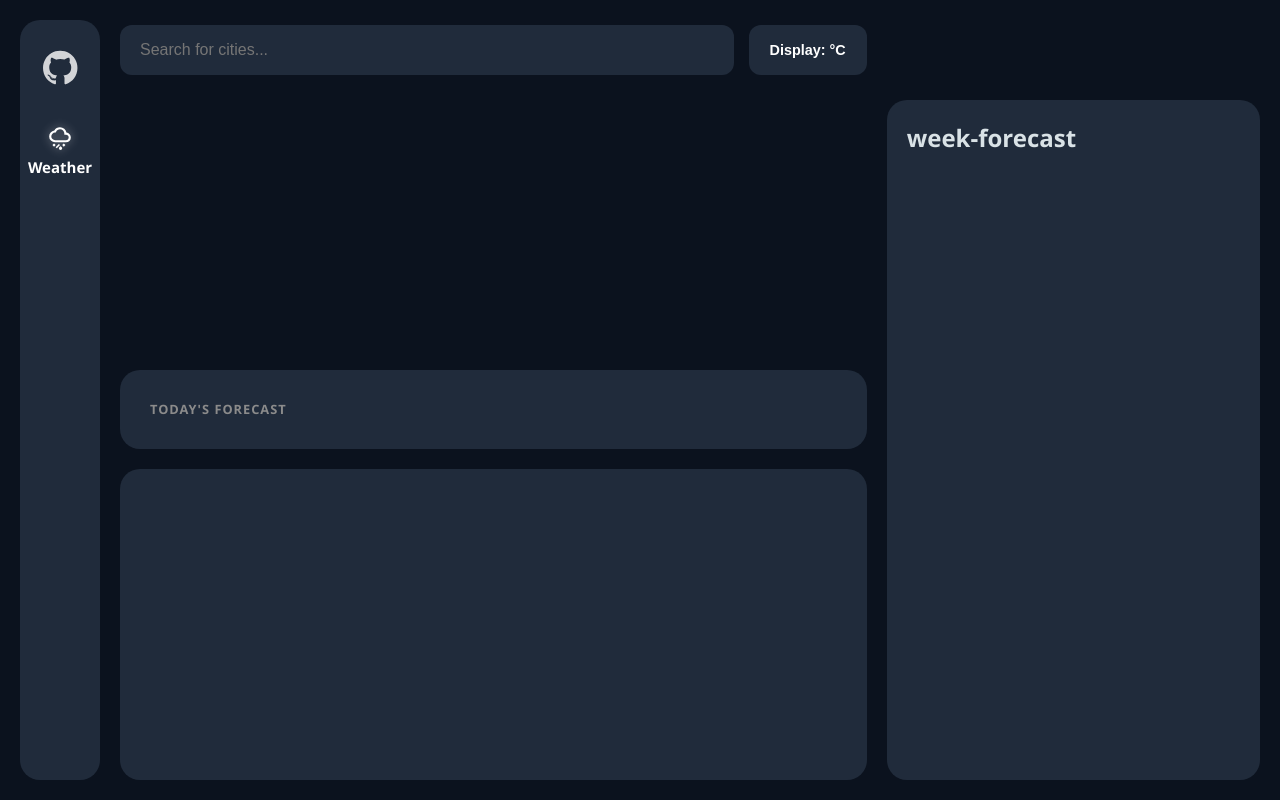
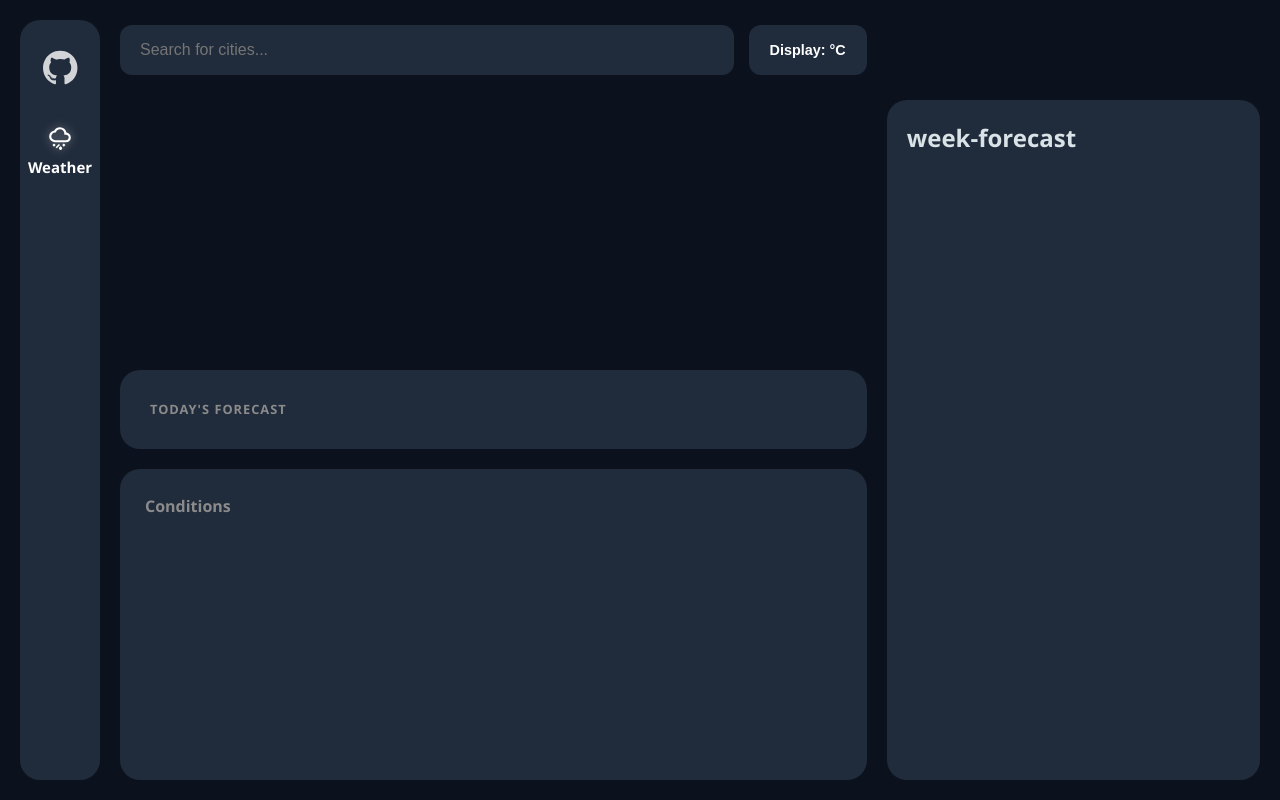
Before and after one commit to GoodGuyFate/odin-weatherApp, a website built with webpack: page src/template.html in a window 1280 px wide. Built offline with nearby package versions, Linux system fonts and the light colour scheme; no server answers.

Commit message:
Fix bug: add conditions header

```diff
--- a/src/styles.css
+++ b/src/styles.css
@@ -301,7 +301,7 @@ body {
   align-items: center;
   margin-bottom: 20px;
   color: #8b8b8b;
-  font-size: 0.8rem;
+  font-size: 1rem;
 }
 .conditions-grid {
   display: grid;
--- a/src/template.html
+++ b/src/template.html
@@ -53,6 +53,7 @@
         </section>
 
         <section class="conditions">
+          <h3 class="conditions-header">Conditions</h3>
           <div class="conditions-grid"></div>
         </section>
 
```
